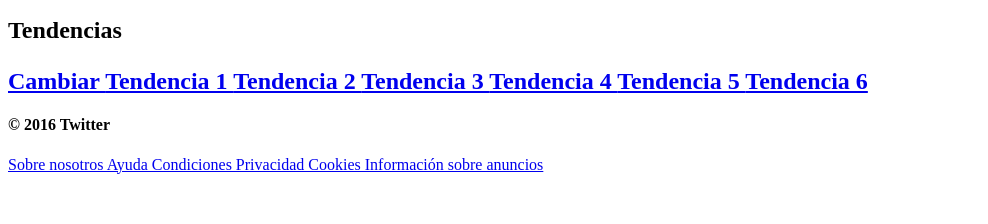
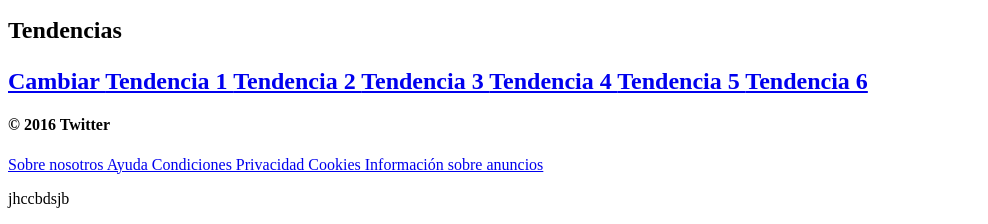
Before and after one commit to florecer/webdeveloment-lesson, a plain HTML site: page replicaTW.html in a window 1280 px wide. Shown: the part 1773-1997 px from the top of the page, without its empty margins (0-988 px from the left). Before the commit the page ends 1955 px from the top, so only its background shows below. Drawn offline with Linux system fonts and the light colour scheme.

Commit message:
parafraph added

```diff
--- a/replicaTW.html
+++ b/replicaTW.html
@@ -116,6 +116,7 @@ Cada vez se demuestra más y más que los mexicanos también somos unos chingone
     <a href="#"> Tendencia 5 </a>
     <a href="#"> Tendencia 6 </a>
     <h4> © 2016 Twitter </h4> <a href="#"> Sobre nosotros Ayuda Condiciones Privacidad Cookies Información sobre anuncios </a>
+    <p> jhccbdsjb </p>
   </aside>
 </body>
 </html>
```
